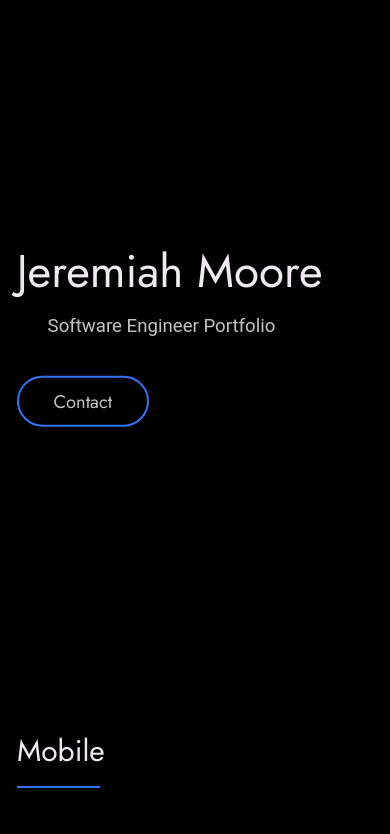
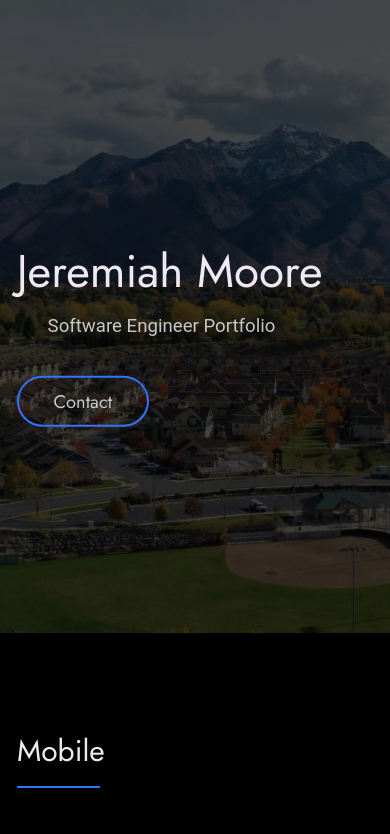
Before and after one commit to JeremiahDMoore/portfolio, a plain HTML site: page index-og.html in a window 390 px wide. Shown: the top 834 px of the page. Drawn offline with nearby package versions, Linux system fonts and the light colour scheme.

Commit message:
updated graphics for mobile

```diff
--- a/index.css
+++ b/index.css
@@ -426,7 +426,7 @@ body:not(.user-is-tabbing) a:focus {
 
 .header {
     background: linear-gradient(rgba(0,0,0, .1), rgba(0,0,0, .1)),
-        url('./images/DJI_0941_lrg.jpg');
+        url('./images/DJI_0941.jpg');
     height: 100vh;
     background-size: cover;
     background-position: center;
@@ -434,7 +434,7 @@ body:not(.user-is-tabbing) a:focus {
     font-family: 'Roboto', sans-serif;
     font-size: var(--font-size-normal);
 }
-.header-small {
+/* .header-small {
     background: linear-gradient(rgba(0,0,0, .1), rgba(0,0,0, .1)),
         url('./images/DJI_0941.jpg');
     height: 100vh;
@@ -443,7 +443,7 @@ body:not(.user-is-tabbing) a:focus {
     background-attachment: fixed;
     font-family: 'Roboto', sans-serif;
     font-size: var(--font-size-normal);
-}
+} */
 
 .header__text {
     position: absolute;
@@ -460,9 +460,9 @@ body:not(.user-is-tabbing) a:focus {
 }
 
 @media(max-width: 500px) {
-    .header {
+    /* .header {
         background-image: none;
-    }
+    } */
 
     .header__text p {
         transform: scale(.8);
```
Also changed, not shown: index.html (+1 -1 lines).
